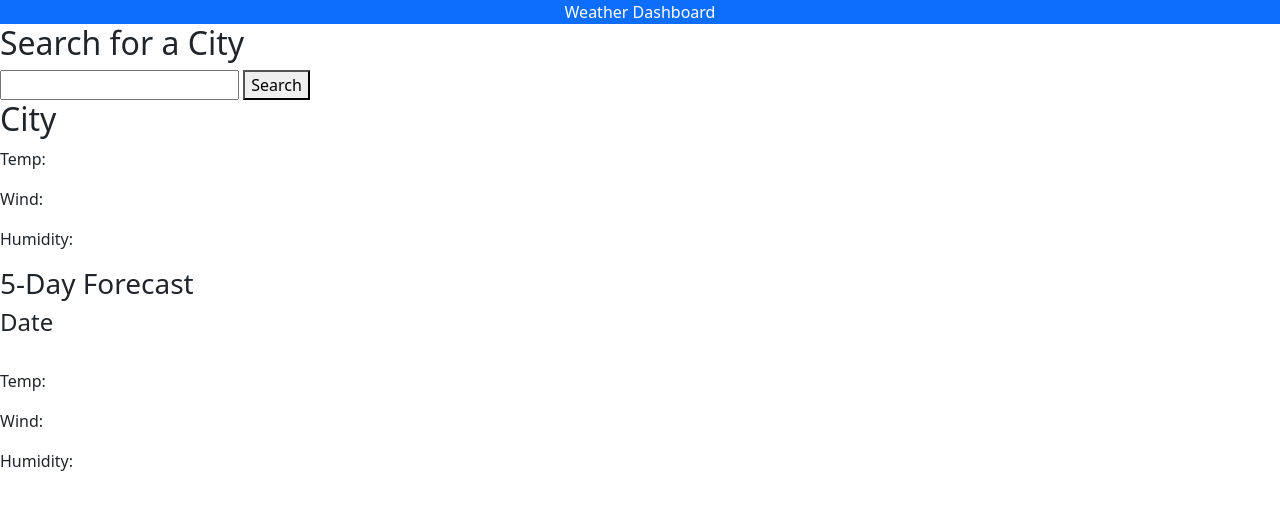
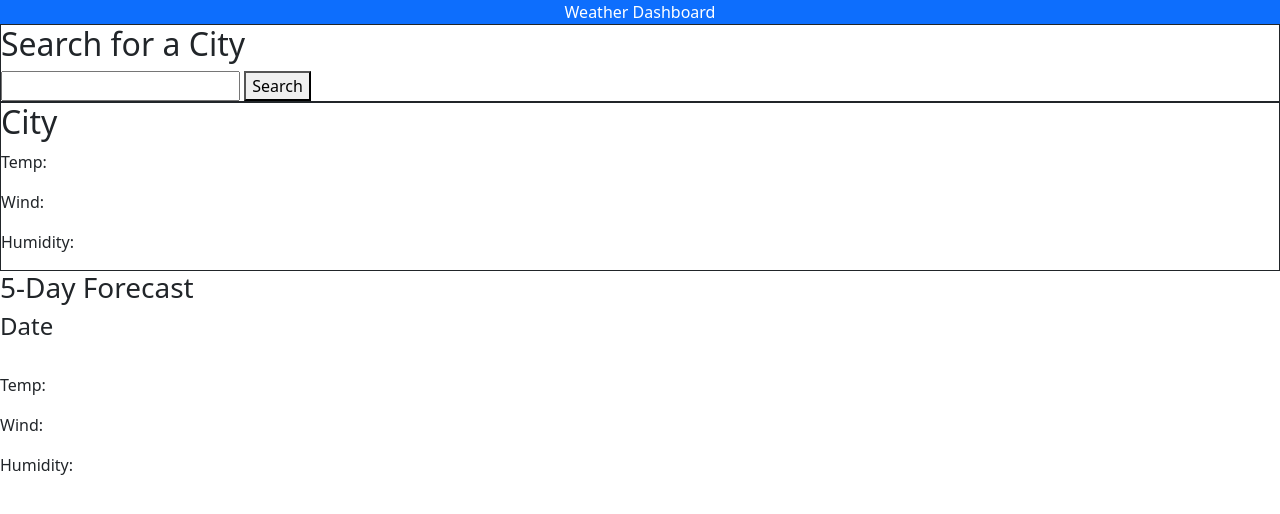
Before and after one commit to AHuss13/Weather-Dashboard, a plain HTML site: page index.html in a window 1280 px wide. Drawn offline with nearby package versions, Linux system fonts and the light colour scheme.

Commit message:
added borders

```diff
--- a/index.html
+++ b/index.html
@@ -3,7 +3,8 @@
   <head>
     <meta charset="UTF-8" />
     <meta name="viewport" content="width=device-width, initial-scale=1.0" />
-    <title>Document</title>
+    <title>Weather</title>
+    <link rel="stylesheet" href="style.css" />
     <link
       rel="stylesheet"
       href="https://cdn.jsdelivr.net/npm/bootstrap@5.3.2/dist/css/bootstrap.min.css"
@@ -16,7 +17,7 @@
       Weather Dashboard
     </header>
     <main>
-      <section>
+      <section class="border border-dark">
         <h2>Search for a City</h2>
         <input type="text" name="city" id="cityinput" />
         <button id="searchbtn">Search</button>
@@ -24,13 +25,13 @@
       </section>
 
       <section>
-        <div id="currentWeather">
+        <div class="border border-dark" id="currentWeather">
           <h2 id="currentcity">City</h2>
           <p id="currenttemp">Temp:</p>
           <p id="currentwind">Wind:</p>
           <p id="currenthumidity">Humidity:</p>
         </div>
-        <div id="forecast">
+        <div  id="forecast">
           <h3>5-Day Forecast</h3>
           <div id="cardsContainer"></div>
           <div id="card1">
```
